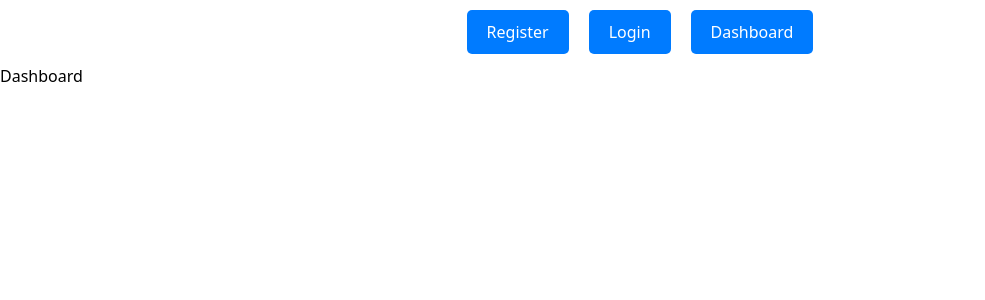
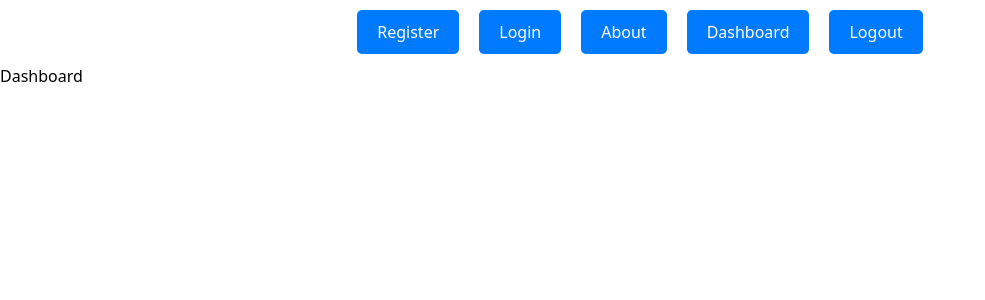
Before and after one commit to aaananddd/integrationdemo, a React (Vite) app: page / in a window 1280 px wide. Shown: the top 300 px of the page, without its empty margins (0-985 px from the left). Built offline with nearby package versions, Linux system fonts and the light colour scheme.

Commit message:
added about and logout buttons.

```diff
--- a/src/components/header.jsx
+++ b/src/components/header.jsx
@@ -14,7 +14,13 @@ const Header = () => {
             <button className="nav-button">Login</button>
           </li>
           <li className="nav-item">
+            <button className="nav-button">About</button>
+          </li>
+          <li className="nav-item">
             <button className="nav-button">Dashboard</button>
+          </li>
+          <li className="nav-item">
+            <button className="nav-button">Logout</button>
           </li>
         </ul>
       </nav>
```
